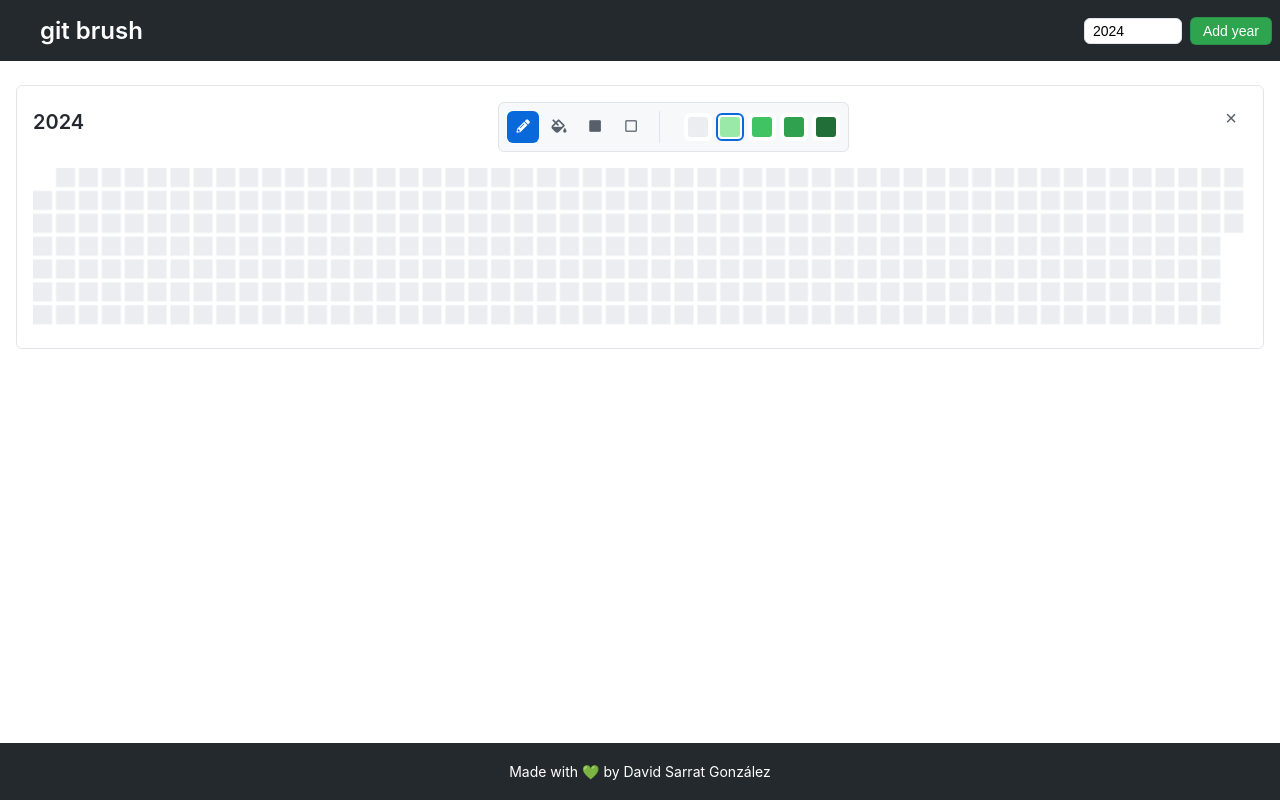
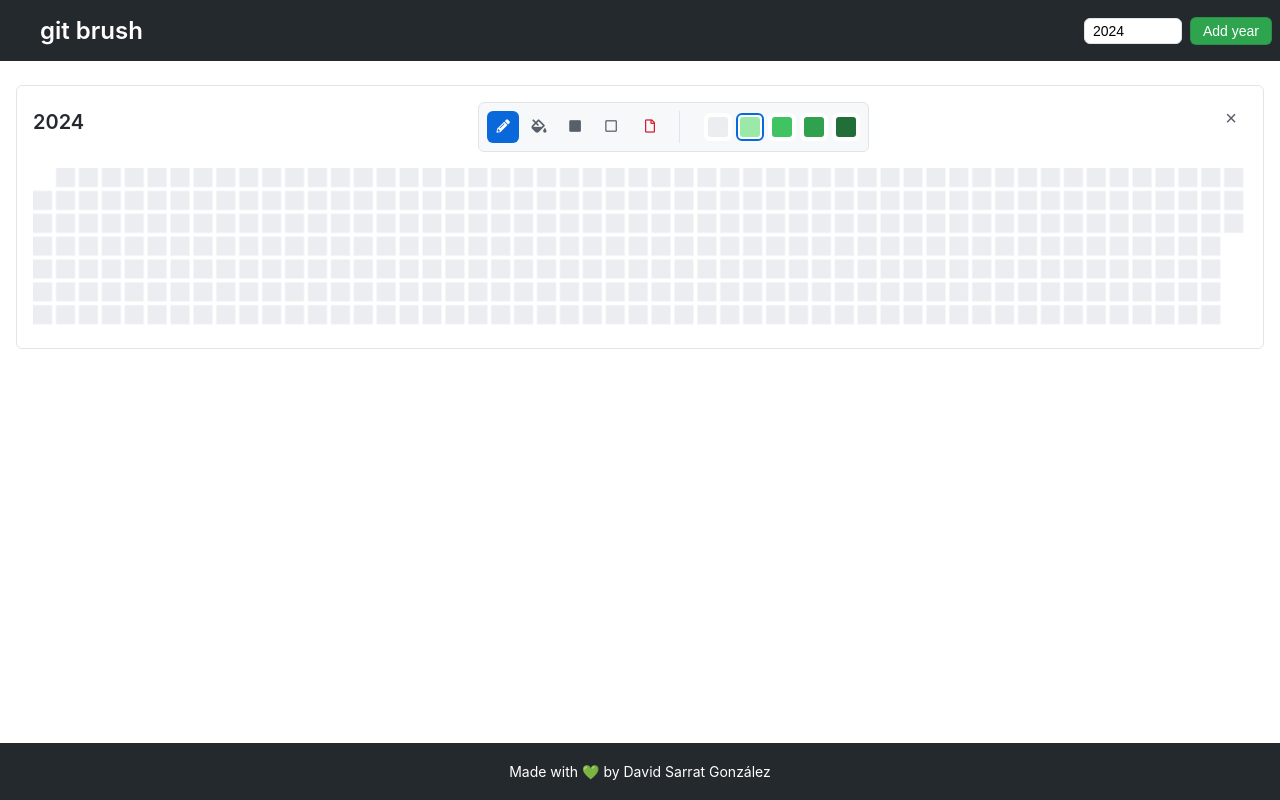
Before and after one commit to davidsarratgonzalez/git-brush, a React (Create React App) app: page / in a window 1280 px wide. Both pictures are taken after a click on the button "Add year". Built offline with nearby package versions, Linux system fonts and the light colour scheme.

Commit message:
feat: add clear canvas

```diff
--- a/src/App.css
+++ b/src/App.css
@@ -294,3 +294,24 @@ main {
 .year-controls button:hover {
   background-color: #2c974b;
 }
+
+/* Add a separator for the clear button */
+.tool-button.clear-canvas {
+  border-left: none;
+  margin-left: 4px;
+  padding-left: 4px;
+  color: #cf222e; /* Always red */
+  box-shadow: none;
+}
+
+.tool-button.clear-canvas:hover {
+  background: #f3f4f6; /* Just background change on hover */
+}
+
+/* Add at the top, after :root */
+* {
+  user-select: none; /* Prevent text selection everywhere */
+  -webkit-user-select: none;
+  -moz-user-select: none;
+  -ms-user-select: none;
+}
--- a/src/components/ContributionGrid.js
+++ b/src/components/ContributionGrid.js
@@ -6,10 +6,9 @@ import * as GridDrawing from '../utils/gridDrawing';
 import * as CellDrawing from '../utils/cellDrawing';
 import * as RectangleDrawing from '../utils/rectangleDrawing';
 
-const ContributionGrid = ({ year, activeTool, intensity }) => {
+const ContributionGrid = ({ id, year, activeTool, intensity, gridData, setGridData }) => {
   const canvasRef = useRef(null);
   const isDrawingRef = useRef(false);
-  const [gridData, setGridData] = useState([]);
   const [selectionStart, setSelectionStart] = useState(null);
 
   // Pull calendar info from our custom hook
@@ -85,7 +84,8 @@ const ContributionGrid = ({ year, activeTool, intensity }) => {
     intensity,
     CELL_SIZE,
     CELL_PADDING,
-    GRID_COLORS
+    GRID_COLORS,
+    setGridData
   ]);
 
   const handleMouseMove = useCallback((e) => {
@@ -134,7 +134,8 @@ const ContributionGrid = ({ year, activeTool, intensity }) => {
     selectionStart,
     CELL_SIZE,
     CELL_PADDING,
-    GRID_COLORS
+    GRID_COLORS,
+    setGridData
   ]);
 
   const handleMouseUp = useCallback((e) => {
@@ -174,7 +175,8 @@ const ContributionGrid = ({ year, activeTool, intensity }) => {
     selectionStart,
     CELL_SIZE,
     CELL_PADDING,
-    GRID_COLORS
+    GRID_COLORS,
+    setGridData
   ]);
 
   // Global mouse events
@@ -225,12 +227,14 @@ const ContributionGrid = ({ year, activeTool, intensity }) => {
     isValidDay,
     CELL_SIZE,
     CELL_PADDING,
-    GRID_COLORS
+    GRID_COLORS,
+    setGridData
   ]);
 
   return (
     <div className="contribution-grid">
       <canvas
+        id={id}
         ref={canvasRef}
         width={53 * (CELL_SIZE + CELL_PADDING)}
         height={7 * (CELL_SIZE + CELL_PADDING)}
--- a/src/components/YearGridContainer.js
+++ b/src/components/YearGridContainer.js
@@ -1,17 +1,44 @@
 import React from 'react';
 import ContributionGrid from './ContributionGrid';
-import { useState } from 'react';
+import { useState, useCallback } from 'react';
 import { TOOLS, COLORS } from './PaintTools';
+import * as GridDrawing from '../utils/gridDrawing';
+
+const CELL_SIZE = 10;
+const CELL_PADDING = 2;
+const GRID_COLORS = [
+  '#ebedf0', // 0: empty/none
+  '#9be9a8', // 1: light
+  '#40c463', // 2: medium
+  '#30a14e', // 3: dark
+  '#216e39'  // 4: darker
+];
 
 const YearGridContainer = ({ year, onRemove }) => {
   const [activeTool, setActiveTool] = useState(TOOLS.PENCIL);
   const [intensity, setIntensity] = useState(1);
+  const [gridData, setGridData] = useState([]);
+
+  const handleSetGridData = useCallback((newData) => {
+    setGridData(newData);
+  }, []);
 
   const handleToolChange = (tool, newIntensity) => {
     if (tool) setActiveTool(tool);
     if (newIntensity !== undefined) {
       setIntensity(newIntensity);
     }
+  };
+
+  const handleClearCanvas = () => {
+    const canvas = document.querySelector(`#canvas-${year}`);
+    const ctx = canvas.getContext('2d');
+    const newGridData = gridData.map(row =>
+      row.map(cell => cell !== null ? 0 : null)
+    );
+    setGridData(newGridData);
+
+    GridDrawing.drawEmptyGrid(ctx, newGridData, CELL_SIZE, CELL_PADDING, GRID_COLORS);
   };
 
   return (
@@ -49,6 +76,13 @@ const YearGridContainer = ({ year, onRemove }) => {
               >
                 <i className="far fa-square"></i>
               </button>
+              <button
+                className="tool-button clear-canvas"
+                onClick={handleClearCanvas}
+                title="Clear Canvas"
+              >
+                <i className="far fa-file"></i>
+              </button>
             </div>
             <div className="color-palette">
               {COLORS.map(({ id, name, color, hoverColor }) => (
@@ -77,9 +111,12 @@ const YearGridContainer = ({ year, onRemove }) => {
         ×
       </button>
       <ContributionGrid
+        id={`canvas-${year}`}
         year={year}
         activeTool={activeTool}
         intensity={intensity}
+        gridData={gridData}
+        setGridData={handleSetGridData}
       />
     </div>
   );
```
